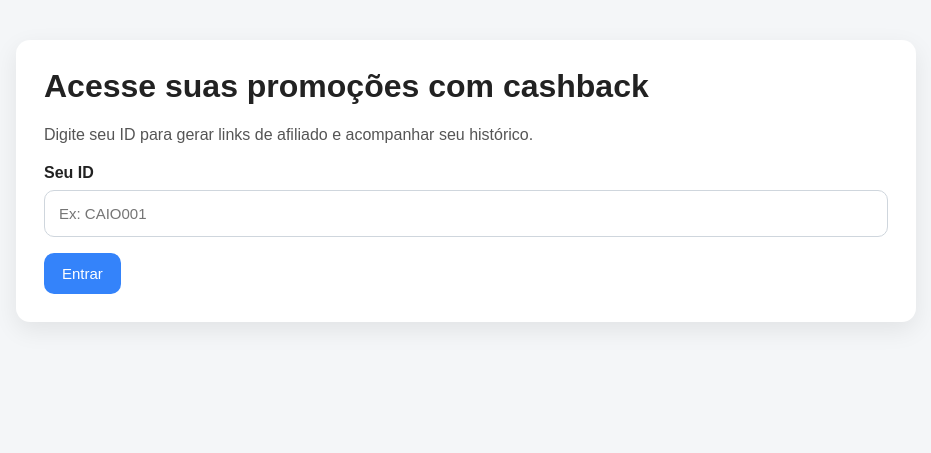
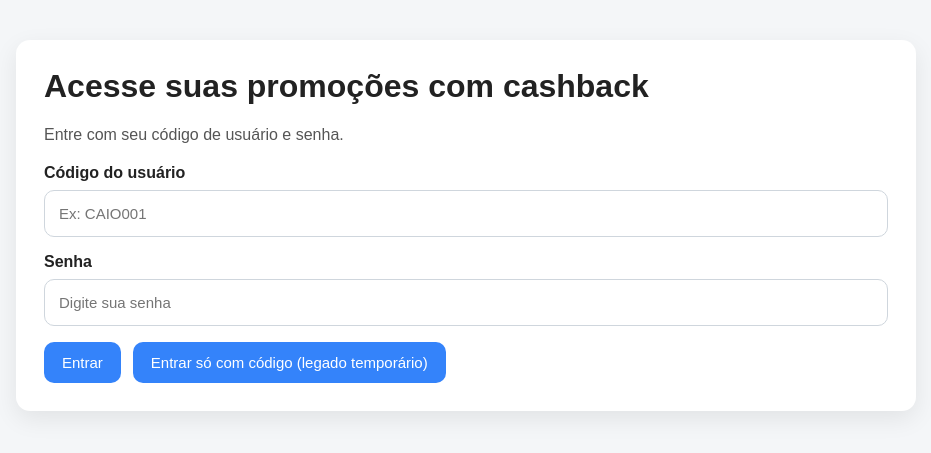
Before and after one commit to Cator197/afiliados-mvp, a Flask app: page / in a window 1280 px wide. Shown: the top 453 px of the page, without its empty margins (174-1105 px from the left). Run offline with Flask 3, Linux system fonts and the light colour scheme; parts of the project's set-up code (start-up, migrations or seed data) failed here and were passed over.

Commit message:
Ativa login de usuário com senha e sessão separada

```diff
--- a/app.py
+++ b/app.py
@@ -27,7 +27,7 @@ from config import (
     JOB_TIMEOUT_SECONDS,
     WORKER_INACTIVE_THRESHOLD_SECONDS,
 )
-from repositories.usuarios_repo import get_user_by_codigo
+from repositories.usuarios_repo import get_user_by_codigo, get_user_by_codigo_any_status, validate_user_login
 from repositories.jobs_repo import create_job, get_job_by_id, claim_next_job, update_job_status, list_jobs, reclaim_stuck_jobs, get_jobs_status_counts
 from repositories.links_repo import (
     get_links_by_usuario_id,
@@ -81,6 +81,7 @@ ensure_usuarios_password_column()
 ensure_jobs_worker_columns()
 ensure_worker_heartbeats_table()
 
+
 def login_required_admin(f):
     @wraps(f)
     def decorated_function(*args, **kwargs):
@@ -88,6 +89,19 @@ def login_required_admin(f):
             return redirect(url_for("admin_login"))
         return f(*args, **kwargs)
     return decorated_function
+
+
+def set_user_session(usuario: dict):
+    session["user_logged_in"] = True
+    session["user_id"] = usuario["id"]
+    session["codigo_usuario"] = usuario["codigo_usuario"]
+    session["user_nome"] = usuario["nome"]
+
+
+def clear_user_session():
+    for key in ["user_logged_in", "user_id", "codigo_usuario", "user_nome"]:
+        session.pop(key, None)
+
 
 def now_str():
     return datetime.now().strftime("%Y-%m-%d %H:%M:%S")
@@ -131,6 +145,7 @@ def admin_logado():
 
 
 @app.route("/", methods=["GET"])
+@app.route("/login", methods=["GET"])
 def pagina_inicial():
     return render_template("index.html")
 
@@ -169,6 +184,12 @@ def pagina_historico(codigo_usuario):
     )
 
 
+@app.route("/logout", methods=["GET"])
+def user_logout():
+    clear_user_session()
+    return redirect(url_for("pagina_inicial"))
+
+
 @app.route("/admin/login", methods=["GET", "POST"])
 def admin_login():
     if request.method == "GET":
@@ -193,7 +214,8 @@ def admin_login():
 
 @app.route("/admin/logout", methods=["GET"])
 def admin_logout():
-    session.clear()
+    session.pop("admin_logged_in", None)
+    session.pop("admin_username", None)
     return redirect(url_for("admin_login"))
 
 
@@ -296,6 +318,36 @@ def validate_worker_request():
 
     return None
 
+@app.route("/api/login", methods=["POST"])
+def login_usuario():
+    data = request.get_json(silent=True) or {}
+    codigo_usuario = data.get("codigo_usuario", "").strip()
+    senha = data.get("senha", "")
+
+    if not codigo_usuario:
+        return jsonify({"ok": False, "erro": "Código do usuário não informado."}), 400
+
+    if not senha:
+        return jsonify({"ok": False, "erro": "Senha não informada."}), 400
+
+    resultado = validate_user_login(codigo_usuario, senha)
+
+    if not resultado["ok"]:
+        return jsonify({"ok": False, "erro": resultado["erro"]}), resultado["status_code"]
+
+    usuario = resultado["usuario"]
+    set_user_session(usuario)
+
+    return jsonify({
+        "ok": True,
+        "usuario": {
+            "id": usuario["id"],
+            "codigo_usuario": usuario["codigo_usuario"],
+            "nome": usuario["nome"],
+        }
+    })
+
+
 @app.route("/api/validar-usuario", methods=["POST"])
 def validar_usuario():
     data = request.get_json(silent=True) or {}
@@ -307,14 +359,23 @@ def validar_usuario():
             "erro": "Código do usuário não informado."
         }), 400
 
+    # FLUXO LEGADO TEMPORÁRIO (PR3): mantido para migração gradual sem senha.
+    # Remoção planejada no PR4 quando proteção por sessão estiver ativa em todo o fluxo.
     usuario = get_user_by_codigo(codigo_usuario)
 
     if not usuario:
+        usuario_existente = get_user_by_codigo_any_status(codigo_usuario)
+
+        if usuario_existente and not usuario_existente["ativo"]:
+            return jsonify({"ok": False, "erro": "Usuário inativo."}), 403
+
         logging.warning(f"Tentativa de acesso com ID inexistente: {codigo_usuario}")
         return jsonify({
             "ok": False,
             "erro": "Usuário não encontrado."
         }), 404
+
+    set_user_session(usuario)
 
     return jsonify({
         "ok": True,
--- a/templates/historico.html
+++ b/templates/historico.html
@@ -15,7 +15,7 @@
 
         <div class="actions">
             <a class="btn" href="{{ url_for('pagina_usuario', codigo_usuario=usuario.codigo_usuario) }}">Gerar novo link</a>
-            <a class="btn" href="{{ url_for('pagina_inicial') }}">Trocar de ID</a>
+            <a class="btn" href="{{ url_for('user_logout') }}">Sair</a>
         </div>
 
         <div id="mensagem" class="message-box" style="display:none;"></div>
--- a/templates/index.html
+++ b/templates/index.html
@@ -3,23 +3,29 @@
 <head>
     <meta charset="UTF-8">
     <meta name="viewport" content="width=device-width, initial-scale=1.0">
-    <title>Entrar com ID</title>
+    <title>Entrar</title>
     <link rel="stylesheet" href="{{ url_for('static', filename='css/style.css') }}">
 </head>
 <body>
     <div class="container">
         <h1>Acesse suas promoções com cashback</h1>
         <p class="subtitle">
-            Digite seu ID para gerar links de afiliado e acompanhar seu histórico.
+            Entre com seu código de usuário e senha.
         </p>
 
         <div class="input-group">
-            <label for="codigo_usuario">Seu ID</label>
+            <label for="codigo_usuario">Código do usuário</label>
             <input type="text" id="codigo_usuario" placeholder="Ex: CAIO001">
+        </div>
+
+        <div class="input-group">
+            <label for="senha">Senha</label>
+            <input type="password" id="senha" placeholder="Digite sua senha">
         </div>
 
         <div class="actions">
             <button id="btnEntrar">Entrar</button>
+            <button id="btnEntrarLegado" type="button">Entrar só com código (legado temporário)</button>
         </div>
 
         <div id="mensagem" class="message-box" style="display:none;"></div>
@@ -27,7 +33,9 @@
 
     <script>
         const btnEntrar = document.getElementById("btnEntrar");
+        const btnEntrarLegado = document.getElementById("btnEntrarLegado");
         const inputCodigo = document.getElementById("codigo_usuario");
+        const inputSenha = document.getElementById("senha");
         const mensagem = document.getElementById("mensagem");
 
         function mostrarMensagem(texto, erro = false) {
@@ -37,16 +45,64 @@
             mensagem.style.background = erro ? "#fff3f3" : "#f7f8fa";
         }
 
+        function obterCodigoUsuario() {
+            const codigo_usuario = inputCodigo.value.trim();
+            if (!codigo_usuario) {
+                mostrarMensagem("Digite seu código de usuário para continuar.", true);
+                return null;
+            }
+            return codigo_usuario;
+        }
+
         btnEntrar.addEventListener("click", async () => {
-            const codigo_usuario = inputCodigo.value.trim();
+            const codigo_usuario = obterCodigoUsuario();
+            if (!codigo_usuario) {
+                return;
+            }
 
-            if (!codigo_usuario) {
-                mostrarMensagem("Digite seu ID para continuar.", true);
+            const senha = inputSenha.value;
+            if (!senha) {
+                mostrarMensagem("Digite sua senha para continuar.", true);
                 return;
             }
 
             btnEntrar.disabled = true;
-            mostrarMensagem("Validando ID...");
+            btnEntrarLegado.disabled = true;
+            mostrarMensagem("Validando acesso...");
+
+            try {
+                const resp = await fetch("/api/login", {
+                    method: "POST",
+                    headers: {
+                        "Content-Type": "application/json"
+                    },
+                    body: JSON.stringify({ codigo_usuario, senha })
+                });
+
+                const data = await resp.json();
+
+                if (data.ok) {
+                    window.location.href = `/usuario/${encodeURIComponent(codigo_usuario)}`;
+                } else {
+                    mostrarMensagem(data.erro || "Não foi possível realizar o login.", true);
+                }
+            } catch (e) {
+                mostrarMensagem("Erro de comunicação com o servidor.", true);
+            } finally {
+                btnEntrar.disabled = false;
+                btnEntrarLegado.disabled = false;
+            }
+        });
+
+        btnEntrarLegado.addEventListener("click", async () => {
+            const codigo_usuario = obterCodigoUsuario();
+            if (!codigo_usuario) {
+                return;
+            }
+
+            btnEntrar.disabled = true;
+            btnEntrarLegado.disabled = true;
+            mostrarMensagem("Validando acesso legado (temporário)...");
 
             try {
                 const resp = await fetch("/api/validar-usuario", {
@@ -62,12 +118,19 @@
                 if (data.ok) {
                     window.location.href = `/usuario/${encodeURIComponent(codigo_usuario)}`;
                 } else {
-                    mostrarMensagem(data.erro || "Não foi possível validar o ID.", true);
+                    mostrarMensagem(data.erro || "Não foi possível validar o código.", true);
                 }
             } catch (e) {
                 mostrarMensagem("Erro de comunicação com o servidor.", true);
             } finally {
                 btnEntrar.disabled = false;
+                btnEntrarLegado.disabled = false;
+            }
+        });
+
+        inputSenha.addEventListener("keydown", function(event) {
+            if (event.key === "Enter") {
+                btnEntrar.click();
             }
         });
 
--- a/templates/usuario.html
+++ b/templates/usuario.html
@@ -25,7 +25,7 @@
         <div class="actions">
             <button id="btnGerar">Gerar link com cashback</button>
             <a class="btn" href="/historico/{{ usuario.codigo_usuario }}">Ver meu histórico</a>
-            <a class="btn" href="/">Trocar de ID</a>
+            <a class="btn" href="/logout">Sair</a>
         </div>
 
         <div id="statusBox" class="status-box" style="display:none;"></div>
```
Also changed, not shown: repositories/usuarios_repo.py (+35 -1 lines).
